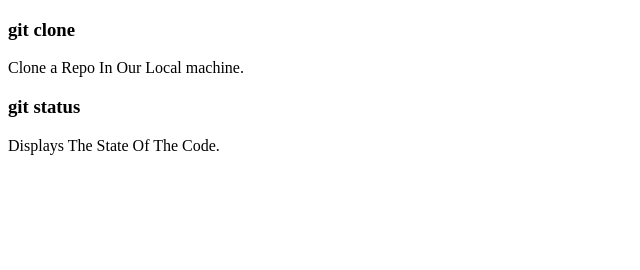
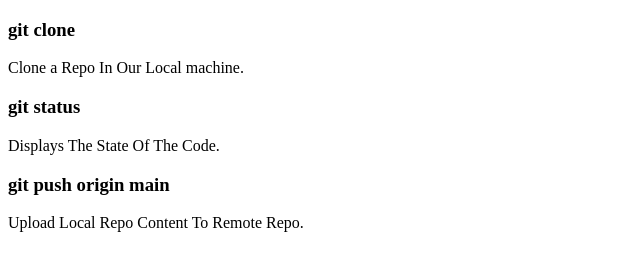
Before and after one commit to engineeramitkumar/Repo, a plain HTML site: page index.html in a window 1280 px wide. Shown: the whole page, without its empty margins (0-640 px from the left). Drawn offline with Linux system fonts and the light colour scheme.

Commit message:
Add about push

```diff
--- a/index.html
+++ b/index.html
@@ -11,5 +11,8 @@
 
     <h3>git status</h3>
     <p>Displays The State Of The Code.</p>
+
+    <h3>git push origin main</h3>
+    <p>Upload Local Repo Content To Remote Repo.</p>
 </body>
 </html>
```
